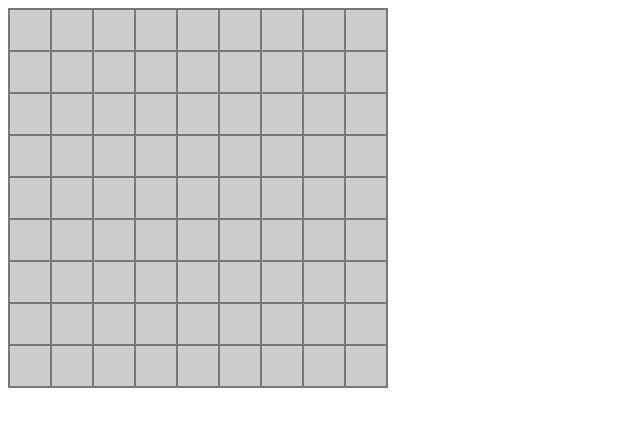
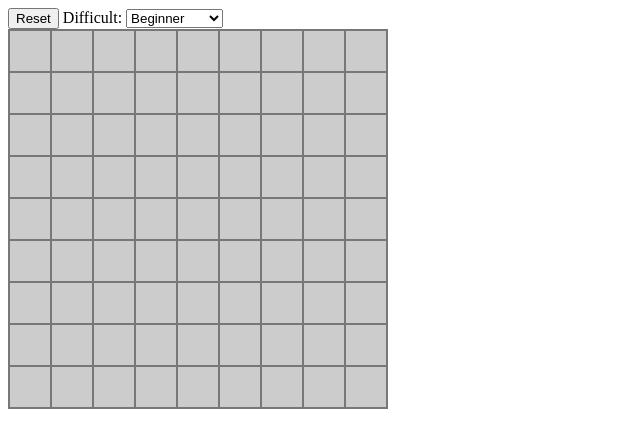
Before and after one commit to vininnn/minesweeper, a website built with Vite: page index.html in a window 1280 px wide. Shown: the whole page, without its empty margins (0-640 px from the left). Built offline with nearby package versions, Linux system fonts and the light colour scheme.

Commit message:
Adicionando opção de reset e mudar de dificuldade

```diff
--- a/index.html
+++ b/index.html
@@ -7,6 +7,18 @@
     <title>minesweeper</title>
   </head>
   <body>
+    <div class="gameButtons">
+      <button id="reset">Reset</button>
+
+      <label for="gameDifficult">Difficult:</label>
+      <select id="gameDifficult">
+        <option value="BEGINNER">Beginner</option>
+        <option value="INTERMEDIATE">Intermediate</option>
+        <option value="EXPERT">Expert</option>
+      </select>
+    </div>
+    <div id="availableFlags"></div>
+    <div class="timer"></div>
     <div id="game"></div>
     <script type="module" src="/src/main.ts"></script>
   </body>
--- a/src/main.ts
+++ b/src/main.ts
@@ -1,20 +1,36 @@
 import './style.css'
-import { DifficultConfigs, DifficultLevel } from "./constants/gameConfig.ts";
+import {DifficultConfigs, DifficultLevel, type DifficultSettings} from "./constants/gameConfig.ts";
 import { createBoard } from "./core/boardGenerator.ts";
 import { plantBombs } from "./utils/bombGenerator.ts";
-import {checkWin, revealAllBombs, revealEmptyCells, toggleFlag} from "./core/gameLogic.ts";
+import { checkWin, revealAllBombs, revealEmptyCells, toggleFlag } from "./core/gameLogic.ts";
+import type { Cell } from "./types/cell.ts";
 
 const gameContainer = document.getElementById("game")!;
-const diffConfig = DifficultConfigs[DifficultLevel.BEGINNER];
-const board = createBoard(diffConfig);
-const cellElements: HTMLElement[][] = [];
+const resetButton = document.getElementById("reset")!;
+const diffSelected = document.getElementById("gameDifficult") as HTMLSelectElement;
 
+let board: Cell[][] = [];
+let cellElements: HTMLElement[][] = [];
 let isGameStarted = false;
 let isGameOver = false;
+let currentDiff: DifficultSettings;
 
-gameContainer.style.gridTemplateColumns = `repeat(${diffConfig.columns}, 40px)`
+function createGame(){
+    const selectedDiff = diffSelected.value as DifficultLevel;
+    currentDiff = DifficultConfigs[selectedDiff];
+
+    isGameStarted = false;
+    isGameOver = false;
+    board = createBoard(currentDiff);
+    cellElements = [];
+
+    gameContainer.style.gridTemplateColumns = `repeat(${currentDiff.columns}, 40px)`
     gameContainer.innerHTML = "";
 
+    renderGameLogic();
+}
+
+function renderGameLogic() {
     board.forEach((row, rowIndex) => {
         const elementRow: HTMLElement[] = [];
         row.forEach((cellData, columnIndex) => {
@@ -29,7 +45,7 @@ board.forEach((row, rowIndex) => {
                 if (isGameOver) return;
 
                 if (!isGameStarted) {
-                plantBombs(board, rowIndex, columnIndex, diffConfig.bombCount);
+                    plantBombs(board, rowIndex, columnIndex, currentDiff.bombCount);
                     isGameStarted = true;
                 }
 
@@ -46,12 +62,13 @@ board.forEach((row, rowIndex) => {
                     revealEmptyCells(board, rowIndex, columnIndex);
                     updateUI();
                     // Check win
-                if (checkWin(board, diffConfig.bombCount)) {
+                    if (checkWin(board, currentDiff.bombCount)) {
                         isGameOver = true;
                         setTimeout(() => alert("Congratulations! You Win!"), 100);
                     }
                 }
             })
+            // Right click logic / Flag logic
             cellElement.addEventListener("contextmenu", (e) => {
                 e.preventDefault(); // Prevents opening the OS menu.
 
@@ -63,6 +80,7 @@ board.forEach((row, rowIndex) => {
         })
         cellElements.push(elementRow);
     })
+}
 
 function updateUI() {
     board.forEach((row, r) => {
@@ -92,3 +110,8 @@ function updateUI() {
         })
     })
 }
+
+resetButton.addEventListener("click", createGame);
+diffSelected.addEventListener("change", createGame)
+
+createGame();
```
Lines whose indentation alone changed are shown as unchanged.
